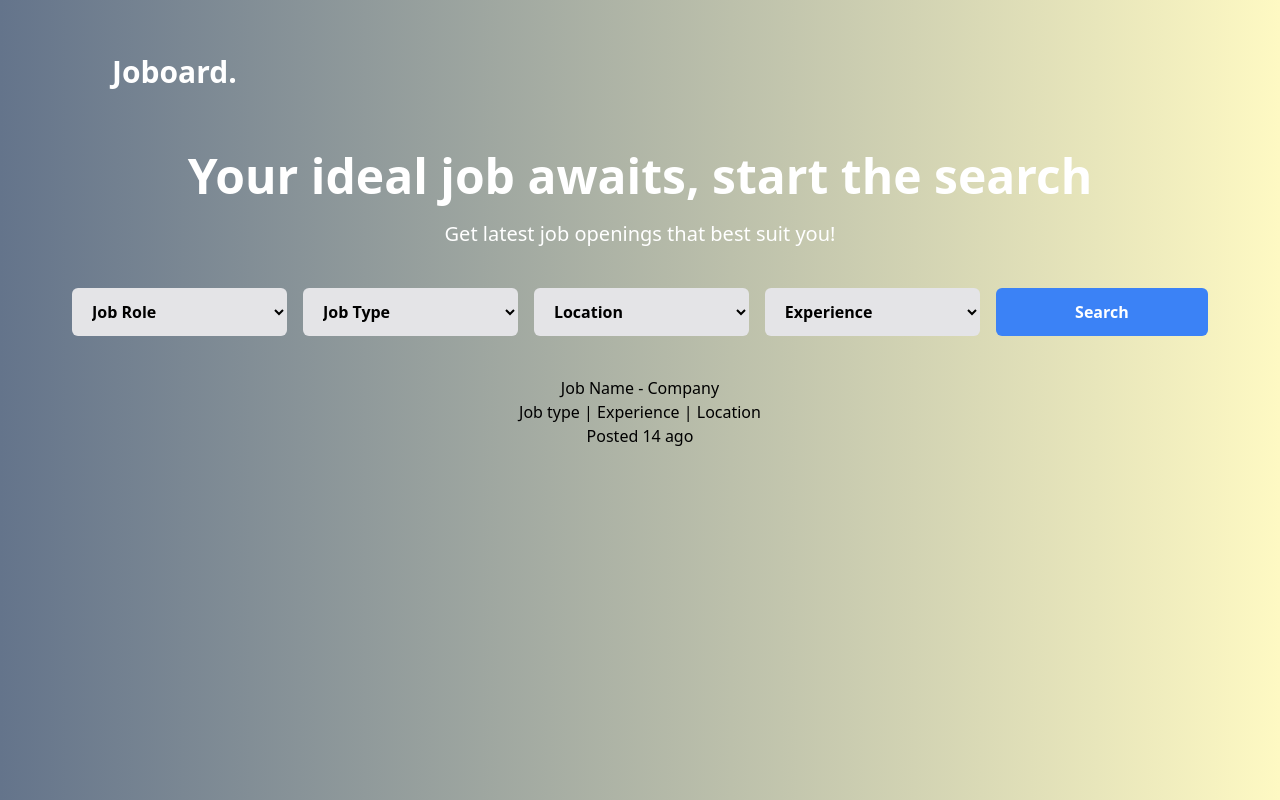
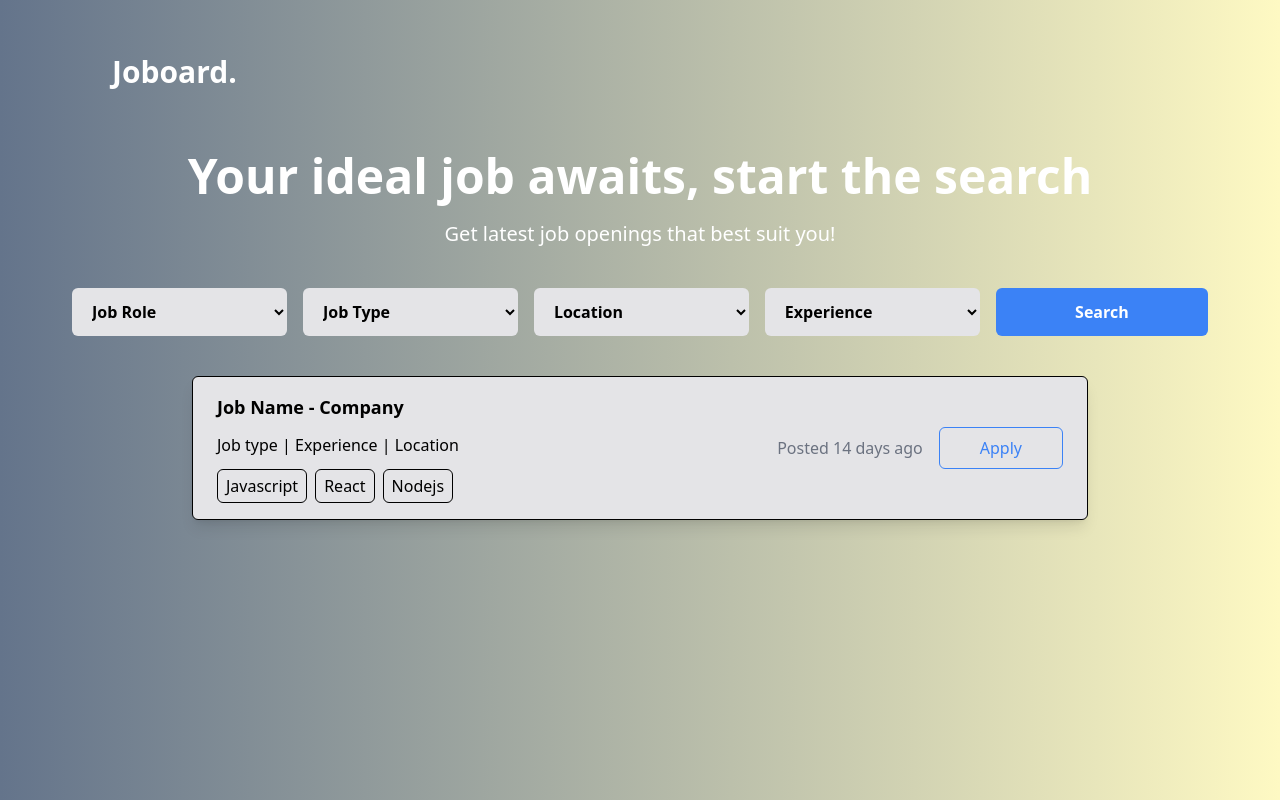
Before and after one commit to zowdk/joboard, a React (Vite) app: page / in a window 1280 px wide. Built offline with nearby package versions, Linux system fonts and the light colour scheme.

Commit message:
style job card

```diff
--- a/src/components/JobCard/index.jsx
+++ b/src/components/JobCard/index.jsx
@@ -6,19 +6,27 @@ function JobCard() {
   const date1 = dayjs(Date.now());
   const diffInDays = date1.diff("2024-02-04", "day");
   return (
-    <div>
-      <div>
-        <div>
-          <h1>Job Name - Company</h1>
+    <div className="mx-40 mb-4">
+      <div className="flex justify-between items-center px-6 py-4 bg-zinc-200 rounded-md border border-black shadow-lg hover:border-blue-500 hover:translate-y-1 hover:scale-103">
+        <div className="flex flex-col items-start gap-3">
+          <h1 className="text-lg font-semibold">Job Name - Company</h1>
           <p>Job type | Experience | Location</p>
-          <div>
-            {skills.map((skill) => {
-              <p>{skill}</p>;
-            })}
+          <div className="flex items-center gap-2">
+            {skills.map((skill) => (
+              <p
+                key={skill}
+                className="text-grey-500 py-1 px-2 rounded-md border border-black"
+              >
+                {skill}
+              </p>
+            ))}
           </div>
         </div>
-        <div>
-          <p>Posted {diffInDays} ago</p>
+        <div className="flex items-center gap-4">
+          <p className="text-gray-500">Posted {diffInDays} days ago</p>
+          <button className="text-blue-500 border border-blue-500 px-10 py-2 rounded-md">
+            Apply
+          </button>
         </div>
       </div>
     </div>
```
